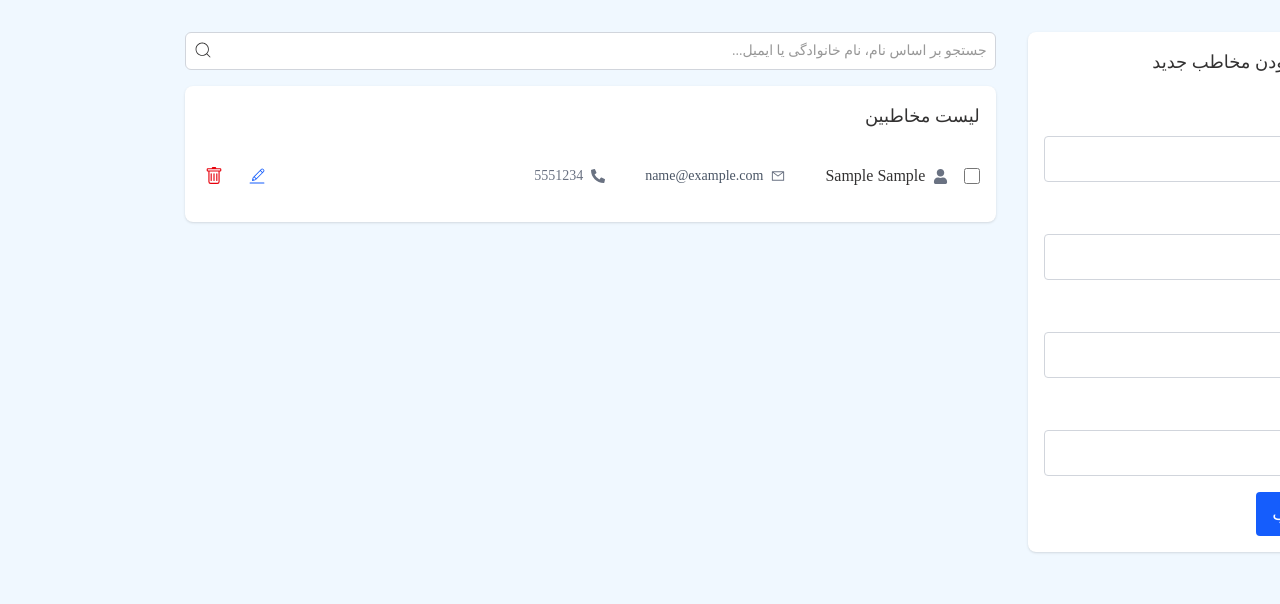
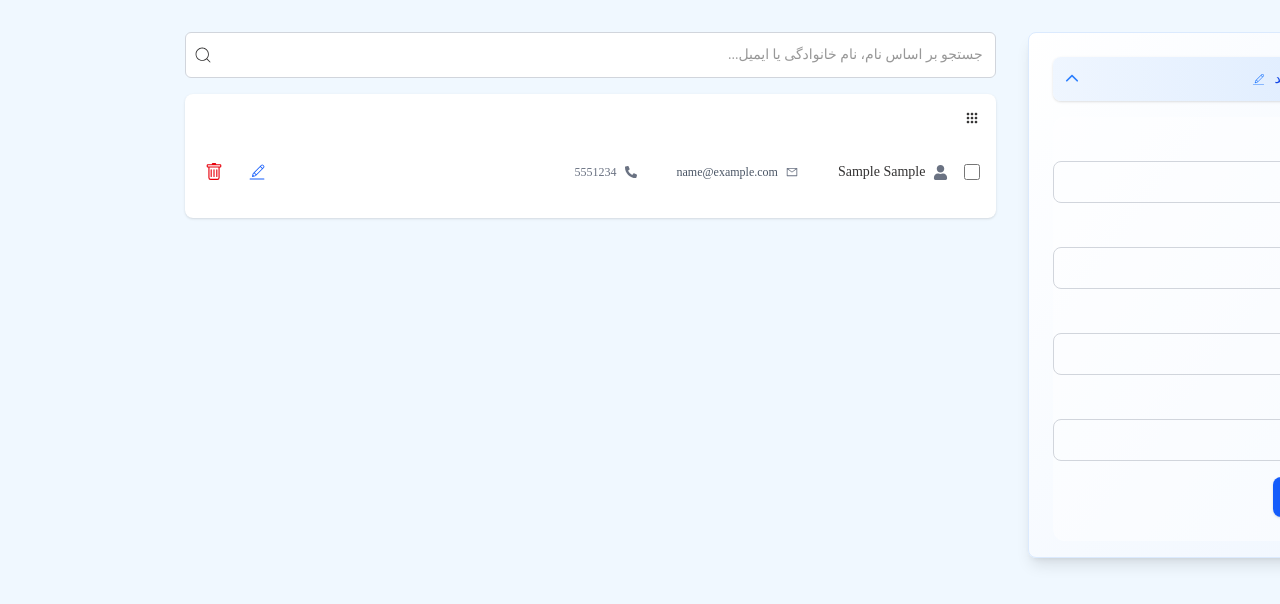
Before and after one commit to mohammadmazari/mohammadmazari-week17, a React (Vite) app: page / in a window 1280 px wide. Both pictures are taken after typing "Sample", "Sample", "name@example.com", "5551234" into the empty fields and a click on the button "افزودن مخاطب". Shown: the top 604 px of the page. Built offline with nearby package versions, Linux system fonts and the light colour scheme.

Commit message:
update and fixd bog

```diff
--- a/src/App.jsx
+++ b/src/App.jsx
@@ -3,18 +3,20 @@ import ContactList from "./components/ContactList";
 import ContactForm from "./components/ContactForm";
 import Modal from "./components/Modal";
 import SearchBar from "./components/SearchBar";
+import { useState } from "react";
 
 function App() {
+  const [closeForm, setCloseForm] = useState(false);
   return (
     <ContactProvider>
       <div className="container mx-auto px-4 py-8 ">
         <div className="flex flex-col md:flex-row gap-8">
           <div className="md:w-1/3">
-            <ContactForm />
+            <ContactForm closeForm={closeForm} setCloseForm={setCloseForm} />
           </div>
           <div className="md:w-2/3">
-            <SearchBar />
-            <ContactList />
+            <SearchBar setCloseForm={setCloseForm} />
+            <ContactList setCloseForm={setCloseForm} />
           </div>
         </div>
         <Modal />
--- a/src/components/ContactForm.jsx
+++ b/src/components/ContactForm.jsx
@@ -1,7 +1,8 @@
 import React, { useState, useEffect } from "react";
 import { useContacts } from "../context/ContactContext";
-
-const ContactForm = () => {
+import { FaChevronDown, FaChevronUp } from "react-icons/fa6";
+import { CiEdit } from "react-icons/ci";
+const ContactForm = ({ closeForm, setCloseForm }) => {
   const { state, dispatch } = useContacts();
   const [formData, setFormData] = useState({
     firstName: "",
@@ -59,9 +60,9 @@ const ContactForm = () => {
 
     setFormData({
       firstName: "",
-      lastName: "",
-      email: "",
-      phone: "",
+    lastName: "",
+    email: "",
+    phone: "",
     });
     dispatch({ type: "SET_CURRENT_CONTACT", payload: null });
     setErrors({});
@@ -79,14 +80,28 @@ const ContactForm = () => {
   };
 
   return (
-    <div className="rounded-lg shadow bg-white p-4 ">
-      <h2 className="text-lg text-center font-[400] mb-4">
-        {state.currentContact ? "ویرایش مخاطب" : "افزودن مخاطب جدید"}
-      </h2>
-      <form onSubmit={handleSubmit} className="mt-3 bg-white pt-2 rounded-2xl ">
+    <div className="rounded-lg shadow-lg bg-gradient-to-br from-white to-blue-50 px-6 pt-6 pb-4 border border-blue-100">
+      <button
+        onClick={() => setCloseForm((s) => !s)}
+        className="text-center w-full mb-4 text-sm flex justify-between items-center p-3 rounded-lg bg-gradient-to-r from-blue-50 to-blue-100 hover:from-blue-100 hover:to-blue-200 transition-all duration-300 shadow-sm hover:shadow-md"
+      >
+        <span className="flex gap-2 items-center text-blue-700">
+          {state.currentContact ? "ویرایش مخاطب" : "افزودن مخاطب جدید"}
+          <CiEdit size={15} className="text-blue-500" />
+        </span>
+        <span className="text-blue-500">
+          {closeForm ? <FaChevronDown /> : <FaChevronUp />}
+        </span>
+      </button>
+      <form
+        onSubmit={handleSubmit}
+        className={`mt-3 transition-all duration-300 bg-white/50 pt-4 pb-2 rounded-xl overflow-hidden ${
+          closeForm ? "max-h-0" : "max-h-screen"
+        }`}
+      >
         <div className="mb-4">
           <label
-            className="block text-sm md:text-lg text-gray-700 mb-2"
+            className="block text-sm md:text-md text-gray-700 mb-2 font-medium"
             htmlFor="firstName"
           >
             نام:
@@ -97,17 +112,19 @@ const ContactForm = () => {
             name="firstName"
             value={formData.firstName}
             onChange={handleChange}
-            className={`w-full text-sm md:text-lg p-2 border rounded ${
-              errors.firstName ? "border-red-500" : "border-gray-300"
+            className={`w-full text-sm md:text-md p-2.5 border rounded-lg focus:ring-2 focus:ring-blue-200 focus:border-blue-500 transition-all ${
+              errors.firstName
+                ? "border-red-500 focus:ring-red-200"
+                : "border-gray-300"
             }`}
           />
           {errors.firstName && (
-            <p className="text-red-500 text-sm mt-1">{errors.firstName}</p>
+            <p className="text-red-500 text-xs mt-1.5">{errors.firstName}</p>
           )}
         </div>
         <div className="mb-4">
           <label
-            className="block text-sm md:text-lg text-gray-700 mb-2"
+            className="block text-sm md:text-md text-gray-700 mb-2 font-medium"
             htmlFor="lastName"
           >
             نام خانوادگی:
@@ -118,17 +135,19 @@ const ContactForm = () => {
             name="lastName"
             value={formData.lastName}
             onChange={handleChange}
-            className={`w-full text-sm md:text-lg p-2 border rounded ${
-              errors.lastName ? "border-red-500" : "border-gray-300"
+            className={`w-full text-sm md:text-md p-2.5 border rounded-lg focus:ring-2 focus:ring-blue-200 focus:border-blue-500 transition-all ${
+              errors.lastName
+                ? "border-red-500 focus:ring-red-200"
+                : "border-gray-300"
             }`}
           />
           {errors.lastName && (
-            <p className="text-red-500 text-sm mt-1">{errors.lastName}</p>
+            <p className="text-red-500 text-xs mt-1.5">{errors.lastName}</p>
           )}
         </div>
         <div className="mb-4">
           <label
-            className="block text-sm md:text-lg text-gray-700 mb-2"
+            className="block text-sm md:text-md text-gray-700 mb-2 font-medium"
             htmlFor="email"
           >
             ایمیل:
@@ -139,17 +158,19 @@ const ContactForm = () => {
             name="email"
             value={formData.email}
             onChange={handleChange}
-            className={`w-full text-sm md:text-lg p-2 border rounded ${
-              errors.email ? "border-red-500" : "border-gray-300"
+            className={`w-full text-sm md:text-md p-2.5 border rounded-lg focus:ring-2 focus:ring-blue-200 focus:border-blue-500 transition-all ${
+              errors.email
+                ? "border-red-500 focus:ring-red-200"
+                : "border-gray-300"
             }`}
           />
           {errors.email && (
-            <p className="text-red-500 text-sm mt-1">{errors.email}</p>
+            <p className="text-red-500 text-xs mt-1.5">{errors.email}</p>
           )}
         </div>
         <div className="mb-4">
           <label
-            className="block text-sm md:text-lg text-gray-700 mb-2"
+            className="block text-sm md:text-md text-gray-700 mb-2 font-medium"
             htmlFor="phone"
           >
             تلفن:
@@ -160,22 +181,22 @@ const ContactForm = () => {
             name="phone"
             value={formData.phone}
             onChange={handleChange}
-            className="w-full text-sm md:text-lg p-2 border border-gray-300 rounded"
+            className="w-full text-sm md:text-md p-2.5 border border-gray-300 rounded-lg focus:ring-2 focus:ring-blue-200 focus:border-blue-500 transition-all"
           />
         </div>
-        <div className="flex justify-between px-3  gap-2">
+        <div className="flex justify-between px-3 gap-2">
           {state.currentContact && (
             <button
               type="button"
               onClick={handleCancel}
-              className="px-4 py-2 text-sm md:text-lg text-gray-700 border border-gray-300 rounded hover:bg-gray-100"
+              className="px-4 mb-4 text-sm text-white bg-gradient-to-r from-red-500 to-red-600 rounded-lg hover:from-red-600 hover:to-red-700 transition-all duration-300 shadow-sm hover:shadow-md flex items-center justify-center gap-2 py-2.5"
             >
               انصراف
             </button>
           )}
           <button
             type="submit"
-            className="px-4 py-2 text-sm md:text-lg bg-blue-600 text-white rounded hover:bg-blue-700"
+            className="px-4 py-2.5 mb-4 text-sm md:text-md bg-gradient-to-r from-blue-600 to-blue-700 text-white rounded-lg hover:from-blue-700 hover:to-blue-800 transition-all duration-300 shadow-sm hover:shadow-md flex items-center justify-center gap-2"
           >
             {state.currentContact ? "ذخیره تغییرات" : "افزودن مخاطب"}
           </button>
--- a/src/components/ContactItem.jsx
+++ b/src/components/ContactItem.jsx
@@ -5,9 +5,8 @@ import { FaPhoneAlt, FaUser } from "react-icons/fa";
 import { CiEdit } from "react-icons/ci";
 import { BsTrash } from "react-icons/bs";
 
-const ContactItem = ({ contact }) => {
+const ContactItem = ({ contact, setCloseForm }) => {
   const { state, dispatch } = useContacts();
-
 
   const isSelected = state.selectedContacts?.includes(contact.id) || false;
 
@@ -16,6 +15,7 @@ const ContactItem = ({ contact }) => {
       type: "SET_CURRENT_CONTACT",
       payload: contact,
     });
+    setCloseForm(false);
   };
 
   const handleDelete = () => {
@@ -33,6 +33,7 @@ const ContactItem = ({ contact }) => {
           dispatch({ type: "CLOSE_MODAL" });
         },
         onCancel: () => dispatch({ type: "CLOSE_MODAL" }),
+        icone: "remove",
       },
     });
   };
@@ -55,19 +56,19 @@ const ContactItem = ({ contact }) => {
         />
 
         <div className="flex flex-col md:flex-row md:items-center md:gap-10 w-full">
-          <h3 className="text-base font-medium flex items-center gap-2">
+          <h3 className=" text-sm font-medium flex items-center gap-2">
             <FaUser size={15} className="text-gray-500" />
             <span>
               {contact.firstName || "بدون نام"} {contact.lastName || ""}
             </span>
           </h3>
 
-          <p className="text-gray-600 flex gap-2 items-center mt-1 md:mt-0">
+          <p className="text-gray-600 text-xs flex gap-2 items-center mt-1 md:mt-0">
             <AiOutlineMail className="text-gray-500" />
             {contact.email || "بدون ایمیل"}
           </p>
 
-          <p className="text-gray-500 flex gap-2 items-center mt-1 md:mt-0">
+          <p className="text-gray-500 text-xs flex gap-2 items-center mt-1 md:mt-0">
             <FaPhoneAlt className="text-gray-500" />
             {contact.phone || "بدون تلفن"}
           </p>
--- a/src/components/ContactList.jsx
+++ b/src/components/ContactList.jsx
@@ -1,8 +1,9 @@
 import React from "react";
 import { useContacts } from "../context/ContactContext";
 import ContactItem from "./ContactItem";
+import { CgMenuGridO } from "react-icons/cg";
 
-const ContactList = () => {
+const ContactList = ({ setCloseForm }) => {
   const { state, dispatch } = useContacts();
   const filteredContacts = (state.contacts || []).filter((contact) => {
     if (!contact) return false;
@@ -33,12 +34,12 @@ const ContactList = () => {
 
   return (
     <div className="bg-white rounded-lg shadow p-4">
-      <div className="flex justify-between items-center mb-4">
-        <h2 className="text-lg font-medium">لیست مخاطبین</h2>
+      <div className="flex  justify-between items-center mb-4">
+        <CgMenuGridO />
         {state.selectedContacts?.length > 0 && (
           <button
             onClick={handleDeleteSelected}
-            className="bg-red-500 text-white px-4 py-2 rounded hover:bg-red-600 transition-colors"
+            className="bg-gradient-to-r from-red-500 to-red-600 text-sm text-white px-4 py-2 rounded-lg hover:from-red-600 hover:to-red-700 transition-all duration-300 shadow-md hover:shadow-lg flex items-center gap-2"
             aria-label="حذف مخاطبین انتخاب شده"
           >
             حذف انتخاب شده‌ها ({state.selectedContacts.length})
@@ -60,6 +61,7 @@ const ContactList = () => {
               contact={contact}
               dispatch={dispatch}
               isSelected={state.selectedContacts?.includes(contact.id)}
+              setCloseForm={setCloseForm}
             />
           ))}
         </ul>
--- a/src/components/SearchBar.jsx
+++ b/src/components/SearchBar.jsx
@@ -1,11 +1,13 @@
 import React from "react";
 import { useContacts } from "../context/ContactContext";
 import { CiSearch } from "react-icons/ci";
-const SearchBar = () => {
+
+const SearchBar = ({ closeForm, setCloseForm }) => {
   const { state, dispatch } = useContacts();
 
   const handleSearch = (e) => {
     dispatch({ type: "SET_SEARCH_TERM", payload: e.target.value });
+    setCloseForm(true);
   };
 
   return (
@@ -13,11 +15,14 @@ const SearchBar = () => {
       <input
         type="text"
         placeholder="جستجو بر اساس نام، نام خانوادگی یا ایمیل..."
-        className=" w-full p-2 border border-gray-300 rounded-md text-sm bg-white "
+        className=" w-full p-3 border border-gray-300 rounded-md text-xs md:text-sm bg-white "
         value={state.searchTerm}
         onChange={handleSearch}
       />
-      <CiSearch size={20} className="absolute top-2 left-2" />
+      <CiSearch
+        size={20}
+        className="absolute top-1/2 left-2 transform -translate-y-1/2"
+      />
     </div>
   );
 };
```
Also changed, not shown: src/components/Modal.jsx (+9 -6 lines), src/context/ContactContext.jsx (+39 -38 lines).
